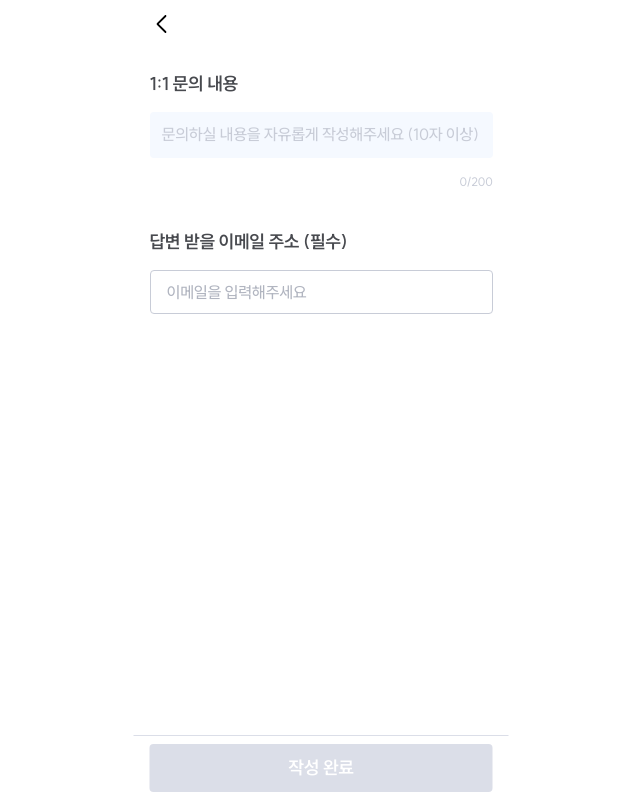
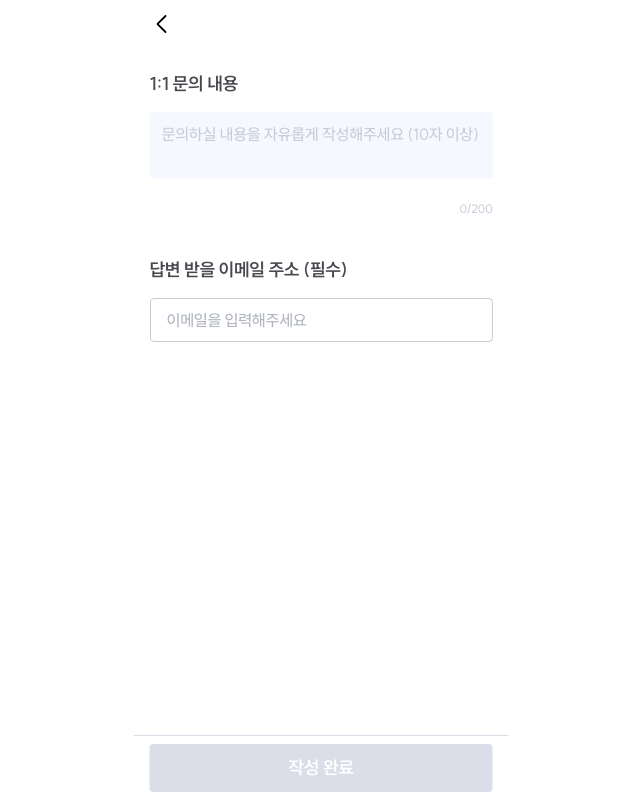
Before and after one commit to Hani-home/HaniHome_FE, a Next.js app: page /mypage/support/inquiry in a window 1280 px wide. Shown: the whole page, without its empty margins (319-959 px from the left). Built offline with nearby package versions, Linux system fonts and the light colour scheme.

Commit message:
fix: textarea 스크롤 안되는 이슈 해결

```diff
--- a/src/components/common/TextareaField.tsx
+++ b/src/components/common/TextareaField.tsx
@@ -1,4 +1,4 @@
-import { useRef } from "react";
+import { useAutosize } from "@/hooks/common/useAutoSize";
 
 interface TextareaFieldProps {
   title: string;
@@ -15,33 +15,41 @@ const TextareaField = ({
   onChange,
   maxLength = 500,
 }: TextareaFieldProps) => {
-  const ref = useRef<HTMLTextAreaElement>(null);
-
-  const handleChange = (e: React.ChangeEvent<HTMLTextAreaElement>) => {
-    onChange(e.target.value);
-
-    const el = ref.current;
-    if (!el) return;
-    el.style.height = "auto";
-    el.style.height = `${el.scrollHeight}px`;
-  };
+  const { textareaRef, mirrorRef } = useAutosize(value, 400);
 
   return (
     <section className="flex flex-col gap-4 px-4 py-3">
       <p className="text-heading3 text-gray-800">{title}</p>
-      <textarea
-        ref={ref}
-        value={value}
-        placeholder={placeholder}
-        maxLength={maxLength}
-        onChange={handleChange}
-        rows={1}
-        className={`text-body1-med bg-gray-0 w-full resize-none rounded p-3 text-gray-700 outline-none placeholder:text-gray-400 ${
-          maxLength === 500
-            ? "scrollbar-hide max-h-[400px] overflow-y-auto"
-            : ""
-        }`}
-      />
+      <div className="relative w-full">
+        <textarea
+          ref={textareaRef}
+          value={value}
+          placeholder={placeholder}
+          onChange={e => onChange(e.target.value)}
+          maxLength={maxLength}
+          className="text-body1-med scrollbar-hide bg-gray-0 w-full resize-none rounded p-3 text-gray-700 outline-none placeholder:text-gray-400"
+        />
+        <div
+          ref={mirrorRef}
+          aria-hidden
+          style={{
+            position: "absolute",
+            top: 0,
+            left: 0,
+            zIndex: -9999,
+            width: "100%",
+            whiteSpace: "pre-wrap",
+            wordBreak: "break-word",
+            overflowWrap: "break-word",
+            boxSizing: "border-box",
+            fontSize: "14px",
+            lineHeight: "20px",
+            fontFamily: "inherit",
+            padding: "12px",
+            visibility: "hidden",
+          }}
+        />
+      </div>
       <span className="text-cap1-med block text-right text-gray-400">
         {value.length}/{maxLength}
       </span>
--- /dev/null
+++ b/src/hooks/common/useAutoSize.ts
@@ -0,0 +1,40 @@
+import { useEffect, useRef } from "react";
+
+export const useAutosize = (value: string, maxHeight: number) => {
+  const textareaRef = useRef<HTMLTextAreaElement>(null);
+  const mirrorRef = useRef<HTMLDivElement>(null);
+
+  useEffect(() => {
+    const textarea = textareaRef.current;
+    const mirror = mirrorRef.current;
+    if (!textarea || !mirror) return;
+
+    mirror.textContent = (value || textarea.placeholder || " ") + "\n";
+
+    const style = window.getComputedStyle(textarea);
+    mirror.style.fontSize = style.fontSize;
+    mirror.style.fontFamily = style.fontFamily;
+    mirror.style.lineHeight = style.lineHeight;
+    mirror.style.padding = style.padding;
+    mirror.style.border = style.border;
+    mirror.style.boxSizing = style.boxSizing;
+    mirror.style.letterSpacing = style.letterSpacing;
+    mirror.style.wordBreak = style.wordBreak;
+    mirror.style.whiteSpace = "pre-wrap";
+    mirror.style.overflowWrap = "break-word";
+    mirror.style.wordWrap = "break-word";
+    mirror.style.width = style.width;
+
+    const mirrorHeight = mirror.scrollHeight;
+
+    if (mirrorHeight <= maxHeight) {
+      textarea.style.height = `${mirrorHeight}px`;
+      textarea.style.overflowY = "hidden";
+    } else {
+      textarea.style.height = `${maxHeight}px`;
+      textarea.style.overflowY = "auto";
+    }
+  }, [value, maxHeight]);
+
+  return { textareaRef, mirrorRef };
+};
```
